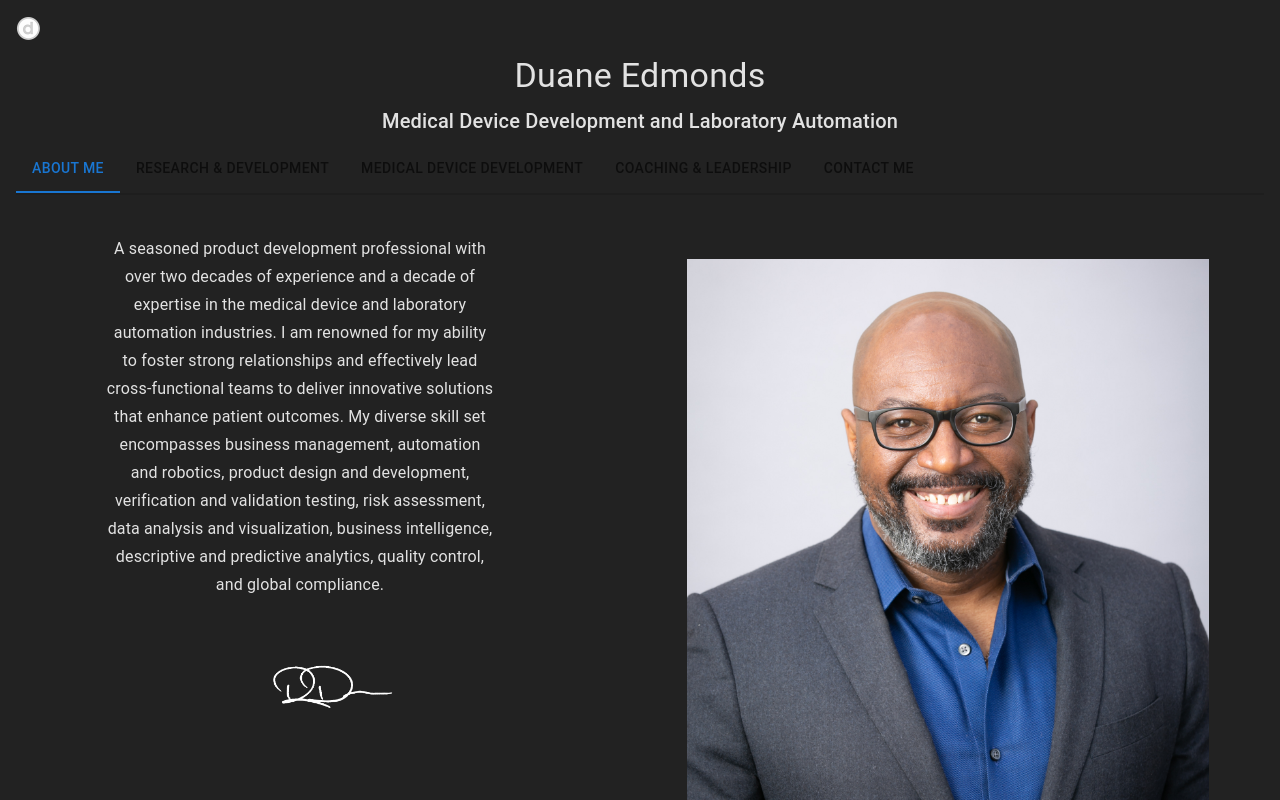
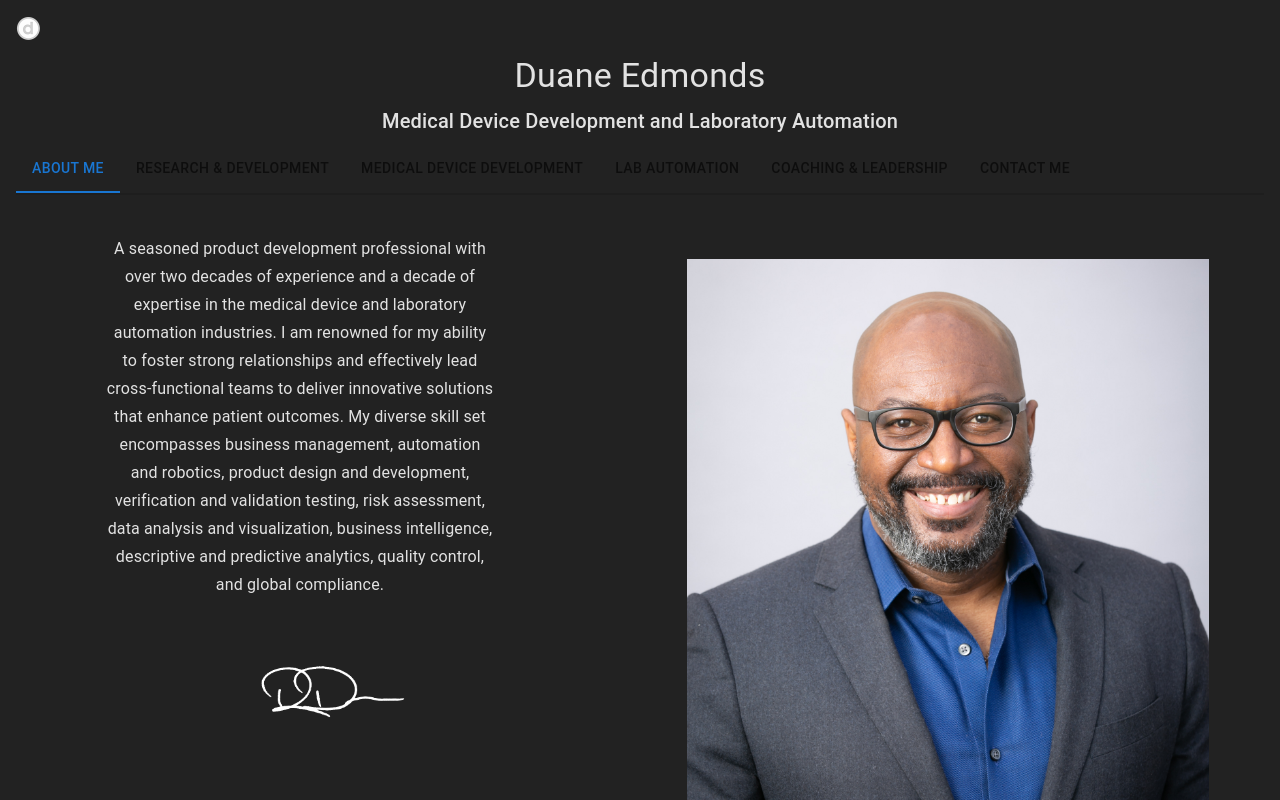
Before and after one commit to usefulmove/ded, a React (Vite) app: page / in a window 1280 px wide. Shown: the top 800 px of the page. Built offline with nearby package versions, Linux system fonts and the light colour scheme.

Commit message:
(automated gcp push)

```diff
--- a/src/App.jsx
+++ b/src/App.jsx
@@ -66,22 +66,27 @@ function App() {
               <Tab label="About Me" {...a11yProps(0)} />
               <Tab label="Research & Development" {...a11yProps(1)} />
               <Tab label="Medical Device Development" {...a11yProps(2)} />
-              <Tab label="Coaching & Leadership" {...a11yProps(3)} />
-              <Tab label="Contact Me" {...a11yProps(4)} />
+              <Tab label="Lab Automation" {...a11yProps(3)} />
+              <Tab label="Coaching & Leadership" {...a11yProps(4)} />
+              <Tab label="Contact Me" {...a11yProps(5)} />
             </Tabs>
           </Box>
-          <TabPanel value={value} index={0}>
-          </TabPanel>
+          <TabPanel value={value} index={0}></TabPanel>
           <TabPanel value={value} index={1}>
-            <Typography variant="h5">Developing Incredible Solutions</Typography>
+            <Typography variant="h5">
+              Developing Incredible Solutions
+            </Typography>
           </TabPanel>
           <TabPanel value={value} index={2}>
             Medical Device Development and Global Compliance
           </TabPanel>
           <TabPanel value={value} index={3}>
+            Lab Automation
+          </TabPanel>
+          <TabPanel value={value} index={4}>
             Building Incredible Teams
           </TabPanel>
-          <TabPanel value={value} index={4}>
+          <TabPanel value={value} index={5}>
             Contact Duane
           </TabPanel>
         </Grid>
--- a/src/components/Content.jsx
+++ b/src/components/Content.jsx
@@ -26,7 +26,7 @@ function Content() {
         </Grid>
       </Grid>
       <Grid item xs={12}>
-        <img src={signature} height={50} />
+        <img src={signature} height={60} />
       </Grid>
     </Grid>
   );
```
